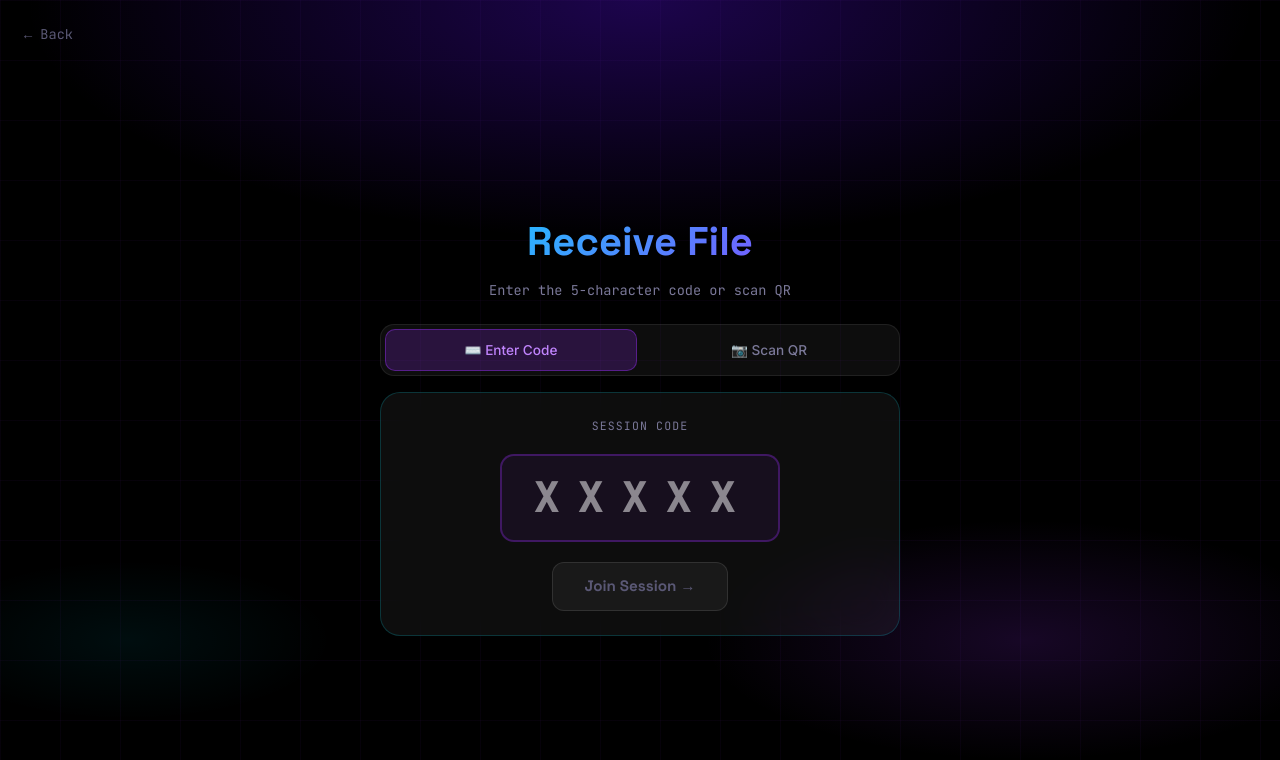
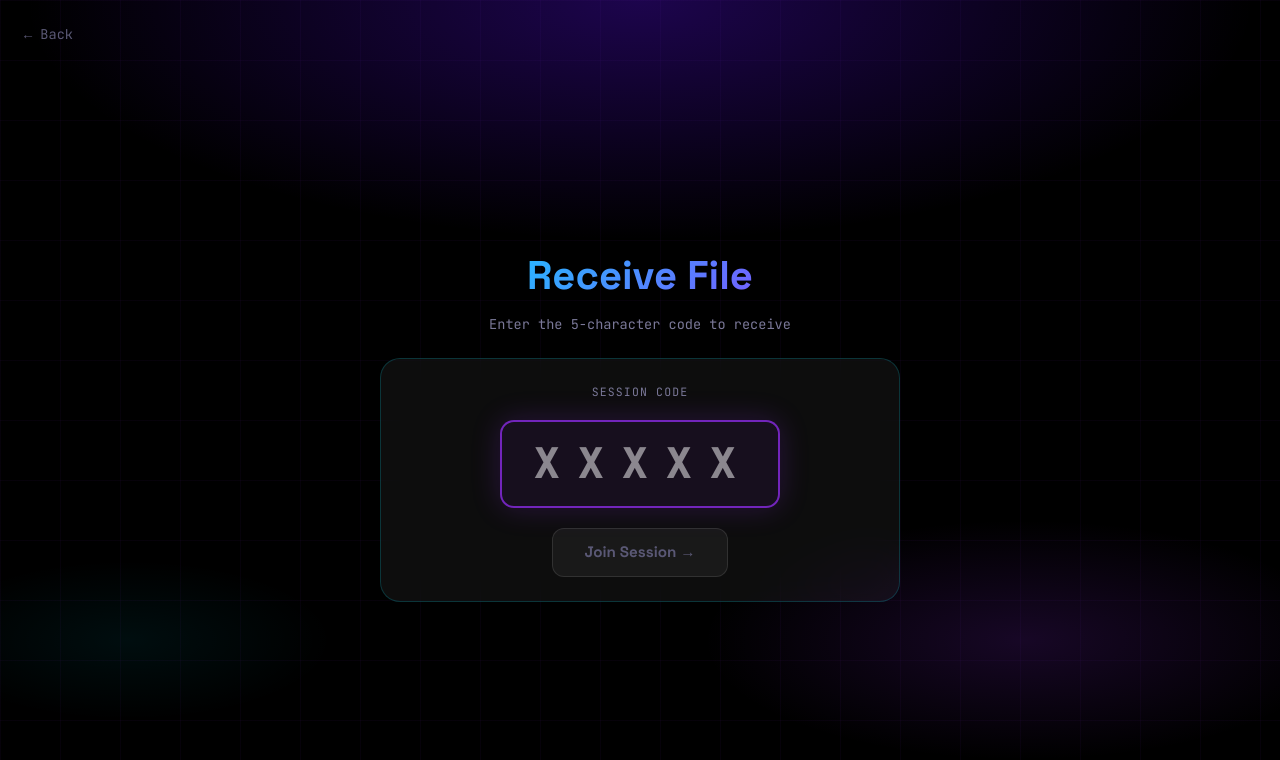
Before and after one commit to Dixitdevesh/Void_Drop, a Next.js app: page /receive in a window 1280 px wide. Shown: the top 760 px of the page. Built offline with nearby package versions, Linux system fonts and the light colour scheme.

Commit message:
remove: QR scan option from receive page — code entry only

```diff
--- a/app/receive/page.tsx
+++ b/app/receive/page.tsx
@@ -2,13 +2,12 @@
 import { useState, useRef, useEffect, useCallback, Suspense } from 'react';
 import { useRouter } from 'next/navigation';
 import { motion, AnimatePresence } from 'framer-motion';
-import dynamic from 'next/dynamic';
 import { formatBytes } from '@/lib/utils/formatBytes';
 import { SignalingClient } from '@/lib/webrtc/signaling';
 import { createPeerConnection, createAnswer, addIceCandidate } from '@/lib/webrtc/peer';
 import { receiveFile, downloadBlob } from '@/lib/webrtc/receiver';
 
-const QRScanner = dynamic(() => import('@/components/QRScanner'), { ssr: false });
+
 
 // Read code from URL — checks all possible locations
 function getCodeFromUrl(): string {
@@ -59,7 +58,7 @@ function StatusBadge({ status }: { status: string }) {
 
 function ReceivePageInner() {
   const router = useRouter();
-  const [mode, setMode] = useState<'input' | 'scan'>('input');
+  const [mode, setMode] = useState<'input'>('input');
   const [codeInput, setCodeInput] = useState('');
   const [status, setStatus] = useState('idle');
   const [initializing, setInitializing] = useState(false); // shows loading when URL has code
@@ -162,7 +161,7 @@ function ReceivePageInner() {
             Receive File
           </h1>
           <p style={{ margin: '0.5rem 0 0', fontSize: '0.85rem', ...S.muted, ...S.mono }}>
-            Enter the 5-character code or scan QR
+          Enter the 5-character code to receive
           </p>
         </motion.div>
 
@@ -183,23 +182,7 @@ function ReceivePageInner() {
           {status === 'idle' && !initializing && (
 
             <motion.div key="idle" initial={{ opacity: 0, y: 20 }} animate={{ opacity: 1, y: 0 }} exit={{ opacity: 0 }} style={{ display: 'flex', flexDirection: 'column', gap: '1rem' }}>
-              {/* Mode tabs */}
-              <div style={{ display: 'flex', gap: 6, padding: 4, borderRadius: 14, background: 'rgba(255,255,255,0.05)', border: '1px solid rgba(255,255,255,0.08)' }}>
-                {(['input', 'scan'] as const).map((m) => (
-                  <button key={m} onClick={() => setMode(m)} style={{
-                    flex: 1, padding: '0.6rem', borderRadius: 10, fontSize: '0.85rem', fontWeight: 500, cursor: 'pointer', transition: 'all 0.25s',
-                    background: mode === m ? 'rgba(155,48,255,0.2)' : 'transparent',
-                    border: mode === m ? '1px solid rgba(155,48,255,0.4)' : '1px solid transparent',
-                    color: mode === m ? '#c084fc' : '#7a7898',
-                  }}>
-                    {m === 'input' ? '⌨️  Enter Code' : '📷  Scan QR'}
-                  </button>
-                ))}
-              </div>
-
               <div style={{ ...S.glass, minHeight: 220, display: 'flex', flexDirection: 'column', alignItems: 'center', justifyContent: 'center', gap: '1.25rem' }}>
-                {mode === 'input' ? (
-                  <>
                 <p style={S.label}>Session Code</p>
                 <input
                   value={codeInput}
@@ -207,6 +190,7 @@ function ReceivePageInner() {
                   onKeyDown={(e) => e.key === 'Enter' && codeInput.length === 5 && joinSession(codeInput)}
                   placeholder="XXXXX"
                   maxLength={5}
+                  autoFocus
                   style={{
                     fontFamily: "'JetBrains Mono', monospace",
                     fontSize: '2.5rem',
@@ -240,13 +224,6 @@ function ReceivePageInner() {
                   }}>
                   Join Session →
                 </motion.button>
-                  </>
-                ) : (
-                  <QRScanner
-                    onResult={(code: string) => { setMode('input'); joinSession(code); }}
-                    onError={() => setMode('input')}
-                  />
-                )}
               </div>
 
               {error && (
```
Lines whose indentation alone changed are shown as unchanged.
